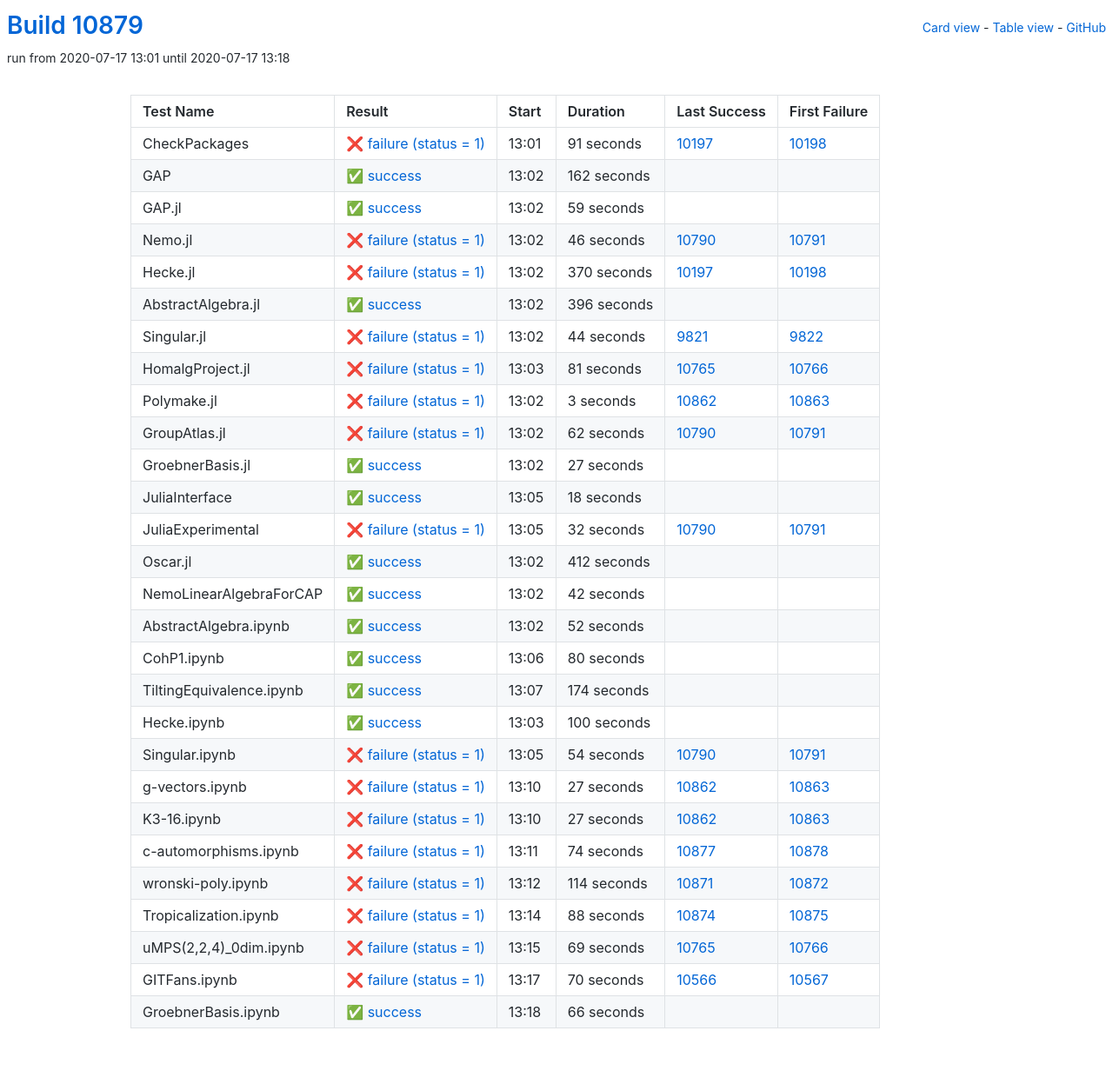
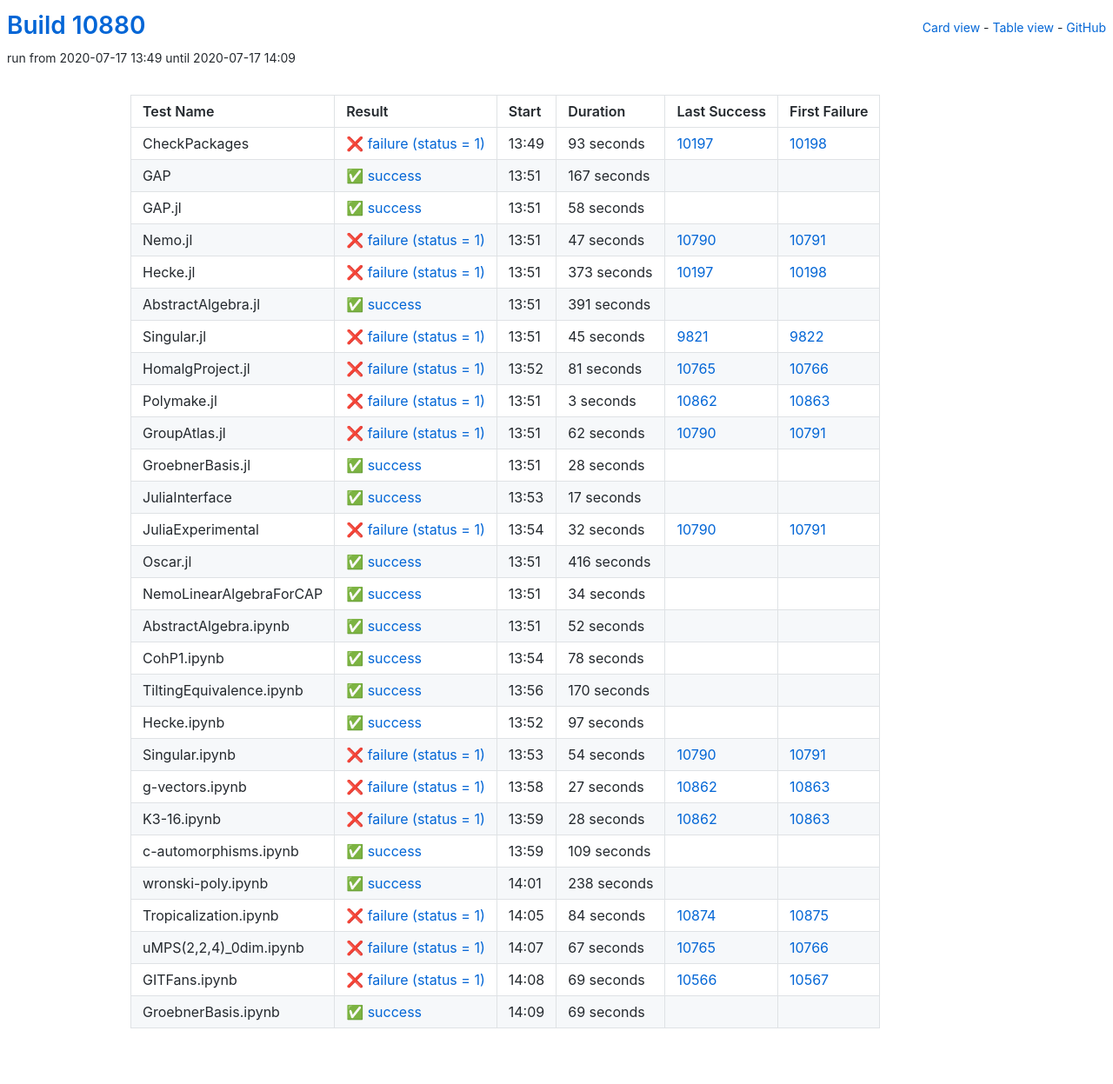
Before and after one commit to oscar-system/oscar-ci-status, a Jekyll site: the page built from table.html, in a window 1280 px wide. Shown: the whole page at 87% size. Built offline with Jekyll 4.4.1, drawn with Linux system fonts in a browser that asks for light colours.

Commit message:
Build #10880

```diff
--- a/_data/ci.yml
+++ b/_data/ci.yml
@@ -1,6 +1,6 @@
 ---
-build: 10879
-build_url: https://oscarci.mathematik.uni-kl.de/job/oscar/10879/
+build: 10880
+build_url: https://oscarci.mathematik.uni-kl.de/job/oscar/10880/
 job: oscar
 organization: oscar-system
 repo: oscar-ci-status
@@ -8,92 +8,92 @@
 tests:
 - name: CheckPackages
   id: checkpackages
-  log: https://oscarci.mathematik.uni-kl.de/job/oscar/10879/artifact/logs/build-10879/CheckPackages.log
-  start: 2020-07-17 13:01
+  log: https://oscarci.mathematik.uni-kl.de/job/oscar/10880/artifact/logs/build-10880/CheckPackages.log
+  start: 2020-07-17 13:49
   success: false
   exitcode: 1
   status: failure
-  duration: 91
+  duration: 93
   last_success: 10197
   last_success_url: https://oscarci.mathematik.uni-kl.de/job/oscar/10197/
   first_failure: 10198
   first_failure_url: https://oscarci.mathematik.uni-kl.de/job/oscar/10198/
 - name: GAP
   id: gap
-  log: https://oscarci.mathematik.uni-kl.de/job/oscar/10879/artifact/logs/build-10879/GAP.log
-  start: 2020-07-17 13:02
+  log: https://oscarci.mathematik.uni-kl.de/job/oscar/10880/artifact/logs/build-10880/GAP.log
+  start: 2020-07-17 13:51
   success: true
   exitcode: 0
   status: success
-  duration: 162
+  duration: 167
   last_success: false
   last_success_url:
   first_failure: false
   first_failure_url:
 - name: GAP.jl
   id: gap-jl
-  log: https://oscarci.mathematik.uni-kl.de/job/oscar/10879/artifact/logs/build-10879/GAP.jl.log
-  start: 2020-07-17 13:02
+  log: https://oscarci.mathematik.uni-kl.de/job/oscar/10880/artifact/logs/build-10880/GAP.jl.log
+  start: 2020-07-17 13:51
   success: true
   exitcode: 0
   status: success
-  duration: 59
+  duration: 58
   last_success: false
   last_success_url:
   first_failure: false
   first_failure_url:
 - name: Nemo.jl
   id: nemo-jl
-  log: https://oscarci.mathematik.uni-kl.de/job/oscar/10879/artifact/logs/build-10879/Nemo.jl.log
-  start: 2020-07-17 13:02
+  log: https://oscarci.mathematik.uni-kl.de/job/oscar/10880/artifact/logs/build-10880/Nemo.jl.log
+  start: 2020-07-17 13:51
   success: false
   exitcode: 1
   status: failure
-  duration: 46
+  duration: 47
   last_success: 10790
   last_success_url: https://oscarci.mathematik.uni-kl.de/job/oscar/10790/
   first_failure: 10791
   first_failure_url: https://oscarci.mathematik.uni-kl.de/job/oscar/10791/
 - name: Hecke.jl
   id: hecke-jl
-  log: https://oscarci.mathematik.uni-kl.de/job/oscar/10879/artifact/logs/build-10879/Hecke.jl.log
-  start: 2020-07-17 13:02
+  log: https://oscarci.mathematik.uni-kl.de/job/oscar/10880/artifact/logs/build-10880/Hecke.jl.log
+  start: 2020-07-17 13:51
   success: false
   exitcode: 1
   status: failure
-  duration: 370
+  duration: 373
   last_success: 10197
   last_success_url: https://oscarci.mathematik.uni-kl.de/job/oscar/10197/
   first_failure: 10198
   first_failure_url: https://oscarci.mathematik.uni-kl.de/job/oscar/10198/
 - name: AbstractAlgebra.jl
   id: abstractalgebra-jl
-  log: https://oscarci.mathematik.uni-kl.de/job/oscar/10879/artifact/logs/build-10879/AbstractAlgebra.jl.log
-  start: 2020-07-17 13:02
+  log: https://oscarci.mathematik.uni-kl.de/job/oscar/10880/artifact/logs/build-10880/AbstractAlgebra.jl.log
+  start: 2020-07-17 13:51
   success: true
   exitcode: 0
   status: success
-  duration: 396
+  duration: 391
   last_success: false
   last_success_url:
   first_failure: false
   first_failure_url:
 - name: Singular.jl
   id: singular-jl
-  log: https://oscarci.mathematik.uni-kl.de/job/oscar/10879/artifact/logs/build-10879/Singular.jl.log
-  start: 2020-07-17 13:02
+  log: https://oscarci.mathematik.uni-kl.de/job/oscar/10880/artifact/logs/build-10880/Singular.jl.log
+  start: 2020-07-17 13:51
   success: false
   exitcode: 1
   status: failure
-  duration: 44
+  duration: 45
   last_success: 9821
   last_success_url: https://oscarci.mathematik.uni-kl.de/job/oscar/9821/
   first_failure: 9822
   first_failure_url: https://oscarci.mathematik.uni-kl.de/job/oscar/9822/
 - name: HomalgProject.jl
   id: homalgproject-jl
-  log: https://oscarci.mathematik.uni-kl.de/job/oscar/10879/artifact/logs/build-10879/HomalgProject.jl.log
-  start: 2020-07-17 13:03
+  log: https://oscarci.mathematik.uni-kl.de/job/oscar/10880/artifact/logs/build-10880/HomalgProject.jl.log
+  start: 2020-07-17 13:52
   success: false
   exitcode: 1
   status: failure
@@ -104,8 +104,8 @@
   first_failure_url: https://oscarci.mathematik.uni-kl.de/job/oscar/10766/
 - name: Polymake.jl
   id: polymake-jl
-  log: https://oscarci.mathematik.uni-kl.de/job/oscar/10879/artifact/logs/build-10879/Polymake.jl.log
-  start: 2020-07-17 13:02
+  log: https://oscarci.mathematik.uni-kl.de/job/oscar/10880/artifact/logs/build-10880/Polymake.jl.log
+  start: 2020-07-17 13:51
   success: false
   exitcode: 1
   status: failure
@@ -116,8 +116,8 @@
   first_failure_url: https://oscarci.mathematik.uni-kl.de/job/oscar/10863/
 - name: GroupAtlas.jl
   id: groupatlas-jl
-  log: https://oscarci.mathematik.uni-kl.de/job/oscar/10879/artifact/logs/build-10879/GroupAtlas.jl.log
-  start: 2020-07-17 13:02
+  log: https://oscarci.mathematik.uni-kl.de/job/oscar/10880/artifact/logs/build-10880/GroupAtlas.jl.log
+  start: 2020-07-17 13:51
   success: false
   exitcode: 1
   status: failure
@@ -128,32 +128,32 @@
   first_failure_url: https://oscarci.mathematik.uni-kl.de/job/oscar/10791/
 - name: GroebnerBasis.jl
   id: groebnerbasis-jl
-  log: https://oscarci.mathematik.uni-kl.de/job/oscar/10879/artifact/logs/build-10879/GroebnerBasis.jl.log
-  start: 2020-07-17 13:02
+  log: https://oscarci.mathematik.uni-kl.de/job/oscar/10880/artifact/logs/build-10880/GroebnerBasis.jl.log
+  start: 2020-07-17 13:51
   success: true
   exitcode: 0
   status: success
-  duration: 27
+  duration: 28
   last_success: false
   last_success_url:
   first_failure: false
   first_failure_url:
 - name: JuliaInterface
   id: juliainterface
-  log: https://oscarci.mathematik.uni-kl.de/job/oscar/10879/artifact/logs/build-10879/JuliaInterface.log
-  start: 2020-07-17 13:05
+  log: https://oscarci.mathematik.uni-kl.de/job/oscar/10880/artifact/logs/build-10880/JuliaInterface.log
+  start: 2020-07-17 13:53
   success: true
   exitcode: 0
   status: success
-  duration: 18
+  duration: 17
   last_success: false
   last_success_url:
   first_failure: false
   first_failure_url:
 - name: JuliaExperimental
   id: juliaexperimental
-  log: https://oscarci.mathematik.uni-kl.de/job/oscar/10879/artifact/logs/build-10879/JuliaExperimental.log
-  start: 2020-07-17 13:05
+  log: https://oscarci.mathematik.uni-kl.de/job/oscar/10880/artifact/logs/build-10880/JuliaExperimental.log
+  start: 2020-07-17 13:54
   success: false
   exitcode: 1
   status: failure
@@ -164,32 +164,32 @@
   first_failure_url: https://oscarci.mathematik.uni-kl.de/job/oscar/10791/
 - name: Oscar.jl
   id: oscar-jl
-  log: https://oscarci.mathematik.uni-kl.de/job/oscar/10879/artifact/logs/build-10879/Oscar.jl.log
-  start: 2020-07-17 13:02
+  log: https://oscarci.mathematik.uni-kl.de/job/oscar/10880/artifact/logs/build-10880/Oscar.jl.log
+  start: 2020-07-17 13:51
   success: true
   exitcode: 0
   status: success
-  duration: 412
+  duration: 416
   last_success: false
   last_success_url:
   first_failure: false
   first_failure_url:
 - name: NemoLinearAlgebraForCAP
   id: nemolinearalgebraforcap
-  log: https://oscarci.mathematik.uni-kl.de/job/oscar/10879/artifact/logs/build-10879/NemoLinearAlgebraForCAP.log
-  start: 2020-07-17 13:02
+  log: https://oscarci.mathematik.uni-kl.de/job/oscar/10880/artifact/logs/build-10880/NemoLinearAlgebraForCAP.log
+  start: 2020-07-17 13:51
   success: true
   exitcode: 0
   status: success
-  duration: 42
+  duration: 34
   last_success: false
   last_success_url:
   first_failure: false
   first_failure_url:
 - name: AbstractAlgebra.ipynb
   id: abstractalgebra-ipynb
-  log: https://oscarci.mathematik.uni-kl.de/job/oscar/10879/artifact/logs/build-10879/AbstractAlgebra.ipynb.log
-  start: 2020-07-17 13:02
+  log: https://oscarci.mathematik.uni-kl.de/job/oscar/10880/artifact/logs/build-10880/AbstractAlgebra.ipynb.log
+  start: 2020-07-17 13:51
   success: true
   exitcode: 0
   status: success
@@ -200,44 +200,44 @@
   first_failure_url:
 - name: CohP1.ipynb
   id: cohp1-ipynb
-  log: https://oscarci.mathematik.uni-kl.de/job/oscar/10879/artifact/logs/build-10879/CohP1.ipynb.log
-  start: 2020-07-17 13:06
+  log: https://oscarci.mathematik.uni-kl.de/job/oscar/10880/artifact/logs/build-10880/CohP1.ipynb.log
+  start: 2020-07-17 13:54
   success: true
   exitcode: 0
   status: success
-  duration: 80
+  duration: 78
   last_success: false
   last_success_url:
   first_failure: false
   first_failure_url:
 - name: TiltingEquivalence.ipynb
   id: tiltingequivalence-ipynb
-  log: https://oscarci.mathematik.uni-kl.de/job/oscar/10879/artifact/logs/build-10879/TiltingEquivalence.ipynb.log
-  start: 2020-07-17 13:07
+  log: https://oscarci.mathematik.uni-kl.de/job/oscar/10880/artifact/logs/build-10880/TiltingEquivalence.ipynb.log
+  start: 2020-07-17 13:56
   success: true
   exitcode: 0
   status: success
-  duration: 174
+  duration: 170
   last_success: false
   last_success_url:
   first_failure: false
   first_failure_url:
 - name: Hecke.ipynb
   id: hecke-ipynb
-  log: https://oscarci.mathematik.uni-kl.de/job/oscar/10879/artifact/logs/build-10879/Hecke.ipynb.log
-  start: 2020-07-17 13:03
+  log: https://oscarci.mathematik.uni-kl.de/job/oscar/10880/artifact/logs/build-10880/Hecke.ipynb.log
+  start: 2020-07-17 13:52
   success: true
   exitcode: 0
   status: success
-  duration: 100
+  duration: 97
   last_success: false
   last_success_url:
   first_failure: false
   first_failure_url:
 - name: Singular.ipynb
   id: singular-ipynb
-  log: https://oscarci.mathematik.uni-kl.de/job/oscar/10879/artifact/logs/build-10879/Singular.ipynb.log
-  start: 2020-07-17 13:05
+  log: https://oscarci.mathematik.uni-kl.de/job/oscar/10880/artifact/logs/build-10880/Singular.ipynb.log
+  start: 2020-07-17 13:53
   success: false
   exitcode: 1
   status: failure
@@ -248,8 +248,8 @@
   first_failure_url: https://oscarci.mathematik.uni-kl.de/job/oscar/10791/
 - name: g-vectors.ipynb
   id: g-vectors-ipynb
-  log: https://oscarci.mathematik.uni-kl.de/job/oscar/10879/artifact/logs/build-10879/g-vectors.ipynb.log
-  start: 2020-07-17 13:10
+  log: https://oscarci.mathematik.uni-kl.de/job/oscar/10880/artifact/logs/build-10880/g-vectors.ipynb.log
+  start: 2020-07-17 13:58
   success: false
   exitcode: 1
   status: failure
@@ -260,84 +260,84 @@
   first_failure_url: https://oscarci.mathematik.uni-kl.de/job/oscar/10863/
 - name: K3-16.ipynb
   id: k3-16-ipynb
-  log: https://oscarci.mathematik.uni-kl.de/job/oscar/10879/artifact/logs/build-10879/K3-16.ipynb.log
-  start: 2020-07-17 13:10
+  log: https://oscarci.mathematik.uni-kl.de/job/oscar/10880/artifact/logs/build-10880/K3-16.ipynb.log
+  start: 2020-07-17 13:59
   success: false
   exitcode: 1
   status: failure
-  duration: 27
+  duration: 28
   last_success: 10862
   last_success_url: https://oscarci.mathematik.uni-kl.de/job/oscar/10862/
   first_failure: 10863
   first_failure_url: https://oscarci.mathematik.uni-kl.de/job/oscar/10863/
 - name: c-automorphisms.ipynb
   id: c-automorphisms-ipynb
-  log: https://oscarci.mathematik.uni-kl.de/job/oscar/10879/artifact/logs/build-10879/c-automorphisms.ipynb.log
-  start: 2020-07-17 13:11
+  log: https://oscarci.mathematik.uni-kl.de/job/oscar/10880/artifact/logs/build-10880/c-automorphisms.ipynb.log
+  start: 2020-07-17 13:59
+  success: true
+  exitcode: 0
+  status: success
+  duration: 109
+  last_success: false
+  last_success_url:
+  first_failure: false
+  first_failure_url:
+- name: wronski-poly.ipynb
+  id: wronski-poly-ipynb
+  log: https://oscarci.mathematik.uni-kl.de/job/oscar/10880/artifact/logs/build-10880/wronski-poly.ipynb.log
+  start: 2020-07-17 14:01
+  success: true
+  exitcode: 0
+  status: success
+  duration: 238
+  last_success: false
+  last_success_url:
+  first_failure: false
+  first_failure_url:
+- name: Tropicalization.ipynb
+  id: tropicalization-ipynb
+  log: https://oscarci.mathematik.uni-kl.de/job/oscar/10880/artifact/logs/build-10880/Tropicalization.ipynb.log
+  start: 2020-07-17 14:05
   success: false
   exitcode: 1
   status: failure
-  duration: 74
-  last_success: 10877
-  last_success_url: https://oscarci.mathematik.uni-kl.de/job/oscar/10877/
-  first_failure: 10878
-  first_failure_url: https://oscarci.mathematik.uni-kl.de/job/oscar/10878/
-- name: wronski-poly.ipynb
-  id: wronski-poly-ipynb
-  log: https://oscarci.mathematik.uni-kl.de/job/oscar/10879/artifact/logs/build-10879/wronski-poly.ipynb.log
-  start: 2020-07-17 13:12
-  success: false
-  exitcode: 1
-  status: failure
-  duration: 114
-  last_success: 10871
-  last_success_url: https://oscarci.mathematik.uni-kl.de/job/oscar/10871/
-  first_failure: 10872
-  first_failure_url: https://oscarci.mathematik.uni-kl.de/job/oscar/10872/
-- name: Tropicalization.ipynb
-  id: tropicalization-ipynb
-  log: https://oscarci.mathematik.uni-kl.de/job/oscar/10879/artifact/logs/build-10879/Tropicalization.ipynb.log
-  start: 2020-07-17 13:14
-  success: false
-  exitcode: 1
-  status: failure
-  duration: 88
+  duration: 84
   last_success: 10874
   last_success_url: https://oscarci.mathematik.uni-kl.de/job/oscar/10874/
   first_failure: 10875
   first_failure_url: https://oscarci.mathematik.uni-kl.de/job/oscar/10875/
 - name: uMPS(2,2,4)_0dim.ipynb
   id: umps-2-2-4-0dim-ipynb
-  log: https://oscarci.mathematik.uni-kl.de/job/oscar/10879/artifact/logs/build-10879/uMPS-2-2-4-_0dim.ipynb.log
-  start: 2020-07-17 13:15
+  log: https://oscarci.mathematik.uni-kl.de/job/oscar/10880/artifact/logs/build-10880/uMPS-2-2-4-_0dim.ipynb.log
+  start: 2020-07-17 14:07
   success: false
   exitcode: 1
   status: failure
-  duration: 69
+  duration: 67
   last_success: 10765
   last_success_url: https://oscarci.mathematik.uni-kl.de/job/oscar/10765/
   first_failure: 10766
   first_failure_url: https://oscarci.mathematik.uni-kl.de/job/oscar/10766/
 - name: GITFans.ipynb
   id: gitfans-ipynb
-  log: https://oscarci.mathematik.uni-kl.de/job/oscar/10879/artifact/logs/build-10879/GITFans.ipynb.log
-  start: 2020-07-17 13:17
+  log: https://oscarci.mathematik.uni-kl.de/job/oscar/10880/artifact/logs/build-10880/GITFans.ipynb.log
+  start: 2020-07-17 14:08
   success: false
   exitcode: 1
   status: failure
-  duration: 70
+  duration: 69
   last_success: 10566
   last_success_url: https://oscarci.mathematik.uni-kl.de/job/oscar/10566/
   first_failure: 10567
   first_failure_url: https://oscarci.mathematik.uni-kl.de/job/oscar/10567/
 - name: GroebnerBasis.ipynb
   id: groebnerbasis-ipynb
-  log: https://oscarci.mathematik.uni-kl.de/job/oscar/10879/artifact/logs/build-10879/GroebnerBasis.ipynb.log
-  start: 2020-07-17 13:18
+  log: https://oscarci.mathematik.uni-kl.de/job/oscar/10880/artifact/logs/build-10880/GroebnerBasis.ipynb.log
+  start: 2020-07-17 14:09
   success: true
   exitcode: 0
   status: success
-  duration: 66
+  duration: 69
   last_success: false
   last_success_url:
   first_failure: false
```
Also changed, not shown: README.md.
